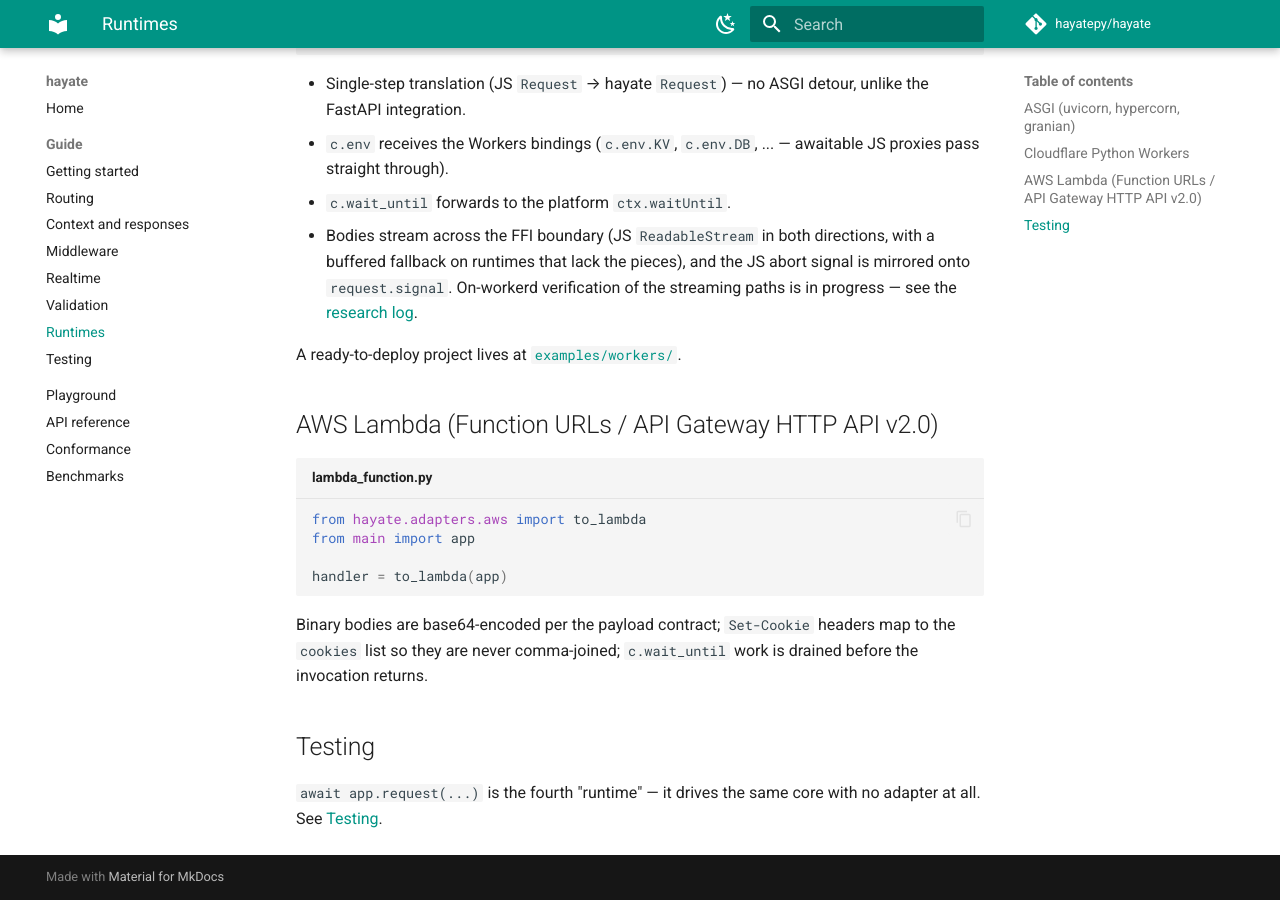
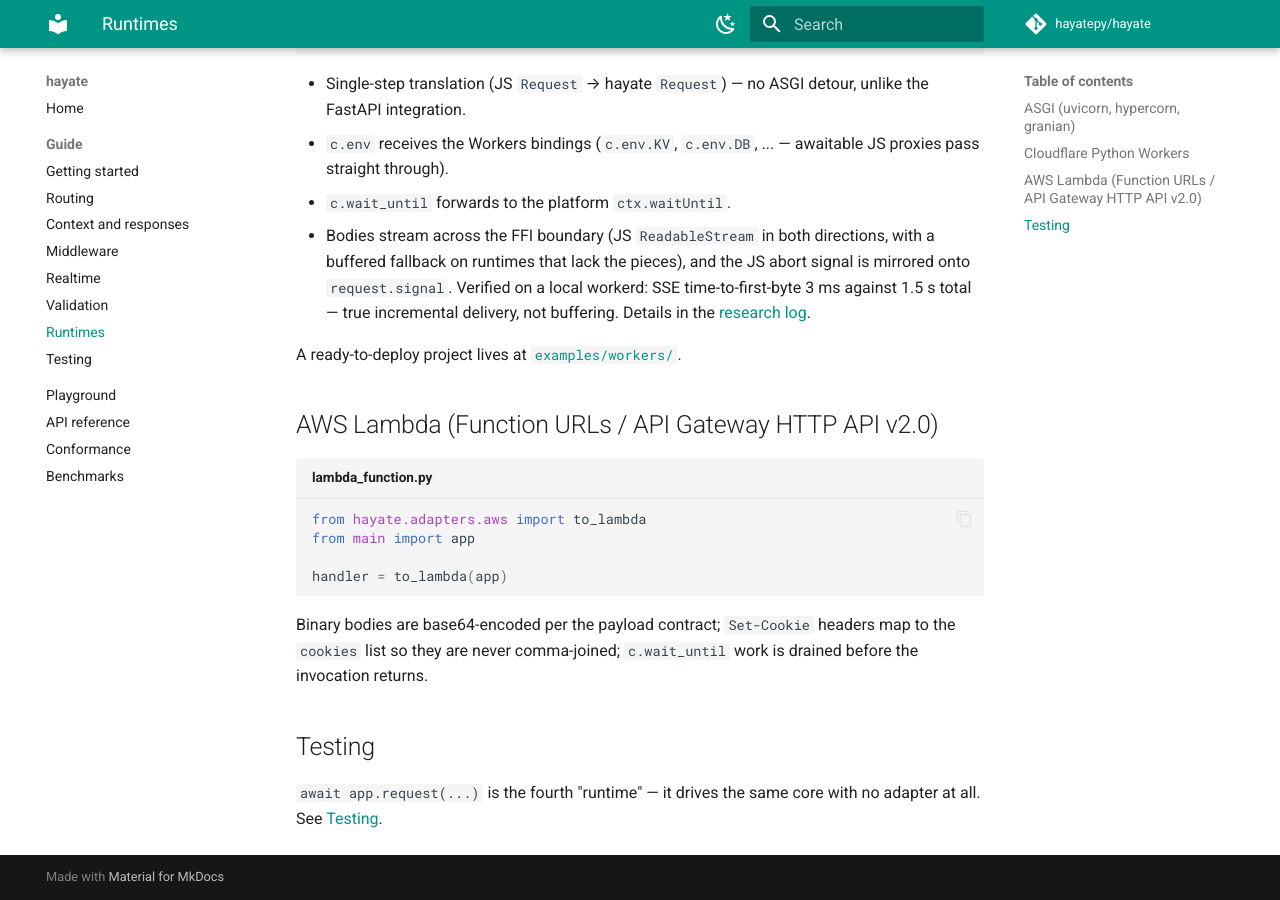
Before and after one commit to hayatepy/hayate, an MkDocs documentation site: the page built from docs/guide/runtimes.md, in a window 1280 px wide and 900 px high, scrolled down 644 px. Built offline with MkDocs 1.6.1 and Material for MkDocs 9.7.7, drawn with Linux system fonts in a browser that asks for light colours; comment, search, counter and statistics services are not loaded.

Commit message:
Verify streaming and abort bridges on workerd; sync uv.lock to 0.3.2
On-workerd verification of the 0.3.2 FFI bridges (research §5 updated):
- SSE (/events): time-to-first-byte 3 ms vs 1.51 s total — the
  ReadableStream bridge delivers incrementally, not buffered
- /stream chunked responses and /echo request-body crossing work
- Mid-stream client disconnect leaves the server healthy (abort wiring
  stable; proxy-lifetime observation remains open)
- Regression: routing, problem+json 404, 405+Allow all green on 0.3.2

Also: uv.lock catches up to version 0.3.2; CLAUDE.md and the runtimes
guide reflect the verified state.

Co-Authored-By: Claude Fable 5 <noreply@anthropic.com>

```diff
--- a/docs/guide/runtimes.md
+++ b/docs/guide/runtimes.md
@@ -31,8 +31,9 @@ Default = to_workers(app)
 - `c.wait_until` forwards to the platform `ctx.waitUntil`.
 - Bodies stream across the FFI boundary (JS `ReadableStream` in both
   directions, with a buffered fallback on runtimes that lack the pieces),
-  and the JS abort signal is mirrored onto `request.signal`. On-workerd
-  verification of the streaming paths is in progress — see the
+  and the JS abort signal is mirrored onto `request.signal`. Verified on
+  a local workerd: SSE time-to-first-byte 3 ms against 1.5 s total — true
+  incremental delivery, not buffering. Details in the
   [research log](https://github.com/hayatepy/hayate/blob/main/docs/research/cloudflare.md).
 
 A ready-to-deploy project lives at
```
Also changed, not shown: CLAUDE.md (+9 -13 lines), docs/research/cloudflare.md (+2 -2 lines), 1 other file.
